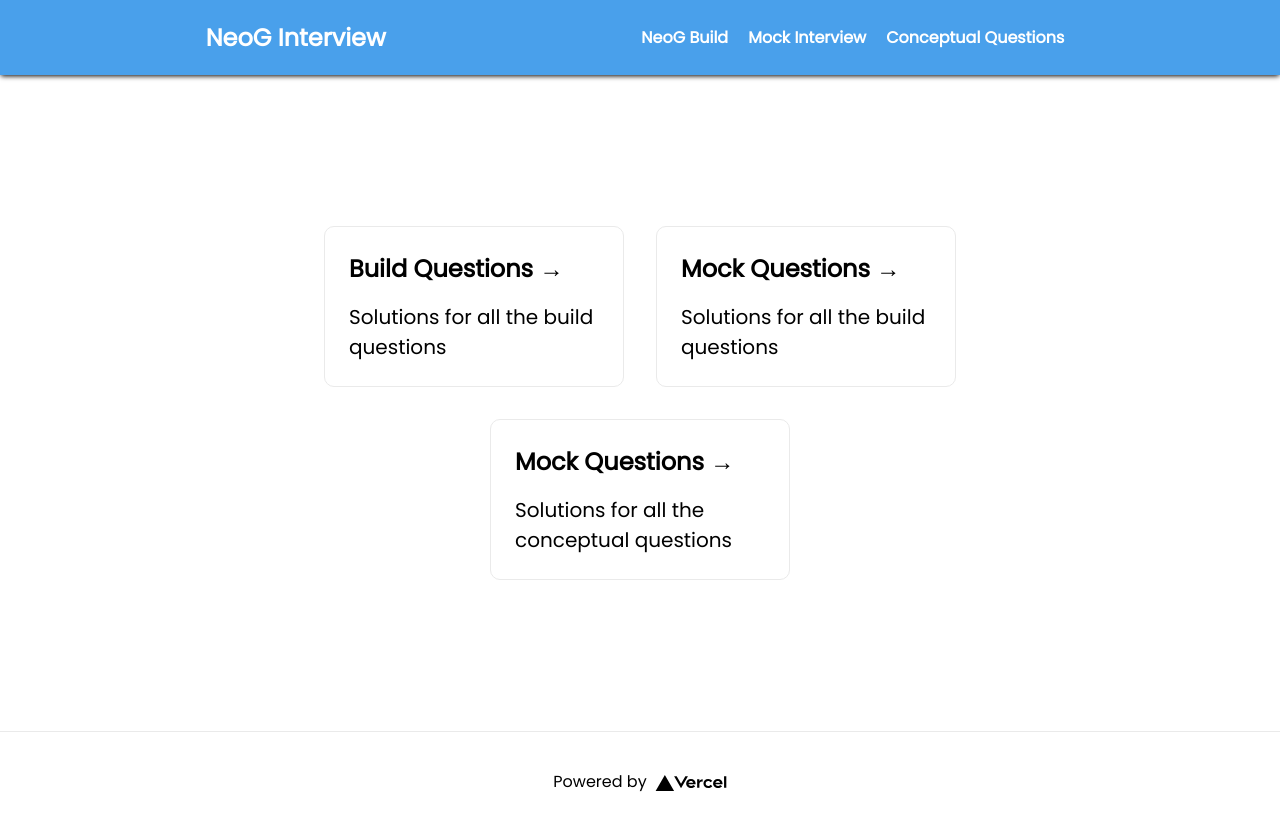
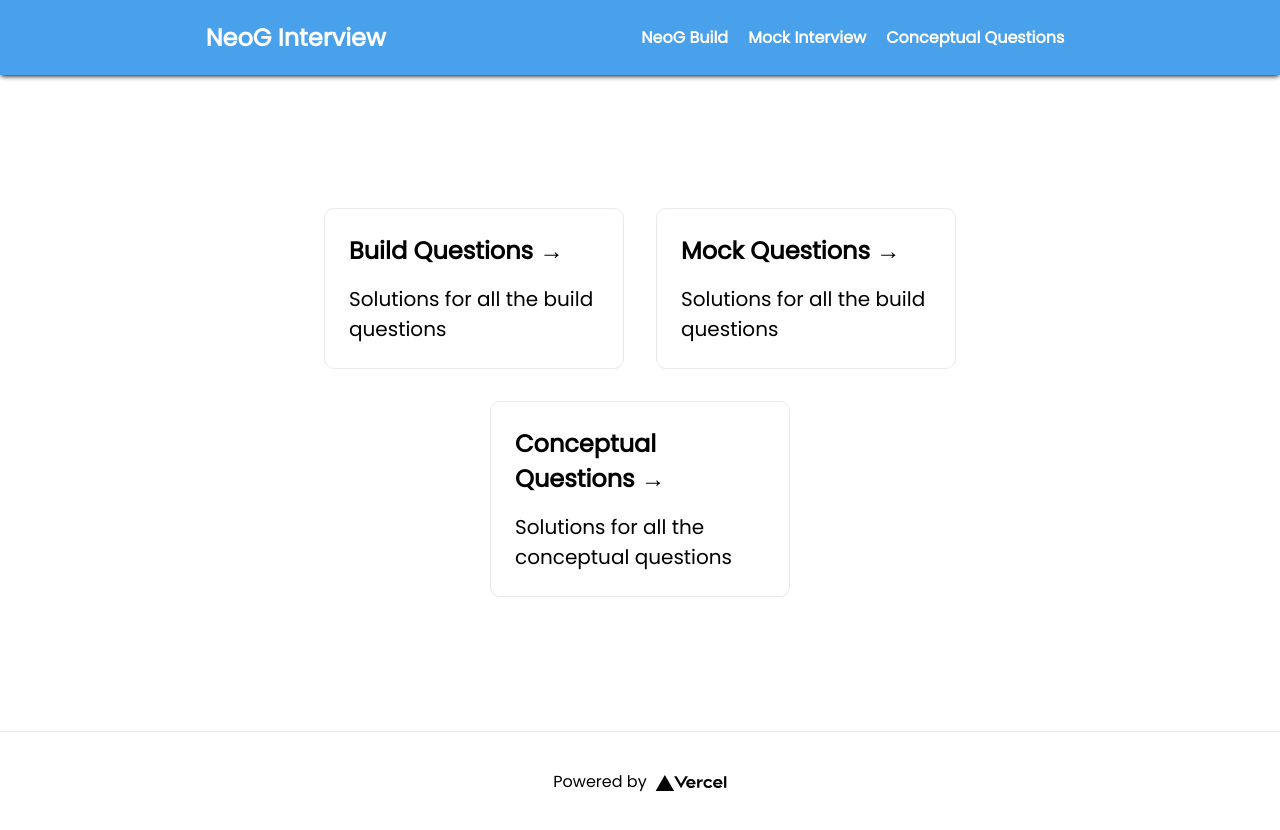
Before and after one commit to Pratham82/neog-interview-questions-react, a Next.js app: page / in a window 1280 px wide. Built offline with nearby package versions, Linux system fonts and the light colour scheme.

Commit message:
fix: fixed conceptual question card

```diff
--- a/pages/index.js
+++ b/pages/index.js
@@ -32,7 +32,7 @@ export default function Home() {
           </Link>
           <Link href="/conceptual-questions" passHref>
             <div className={styles.card}>
-              <h2>Mock Questions &rarr;</h2>
+              <h2>Conceptual Questions &rarr;</h2>
               <p>Solutions for all the conceptual questions</p>
             </div>
           </Link>
```
